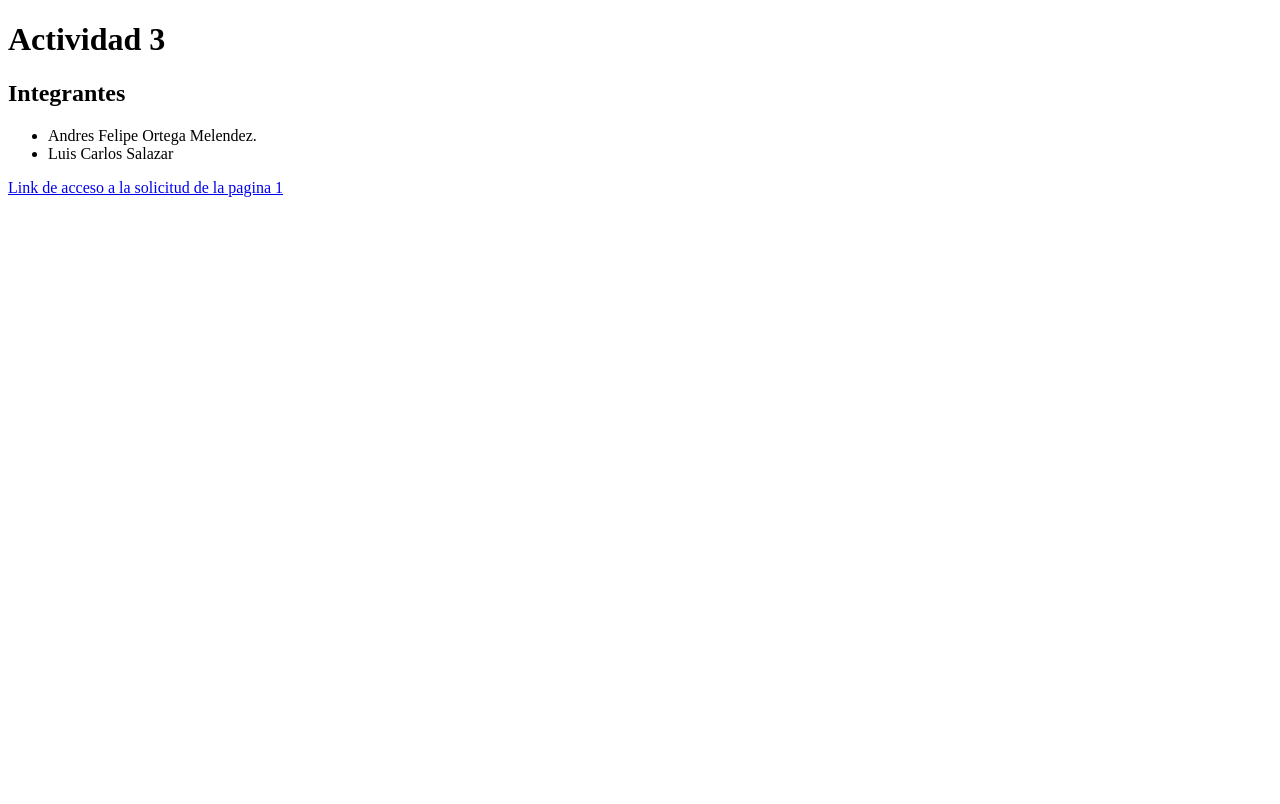
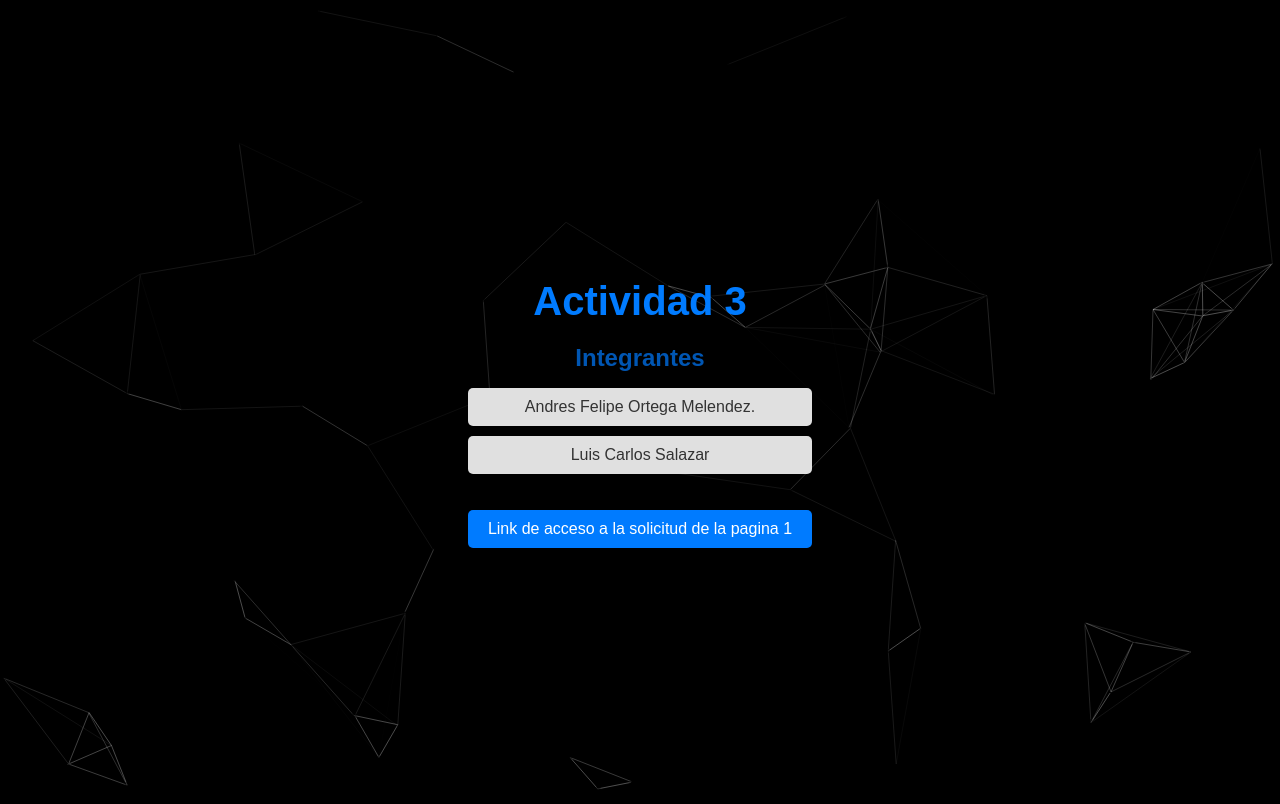
Before and after one commit to andresmelendez/trabajocolaborativo3, a plain HTML site: page index.html in a window 1280 px wide. Drawn offline with nearby package versions, Linux system fonts and the light colour scheme.

Commit message:
Trabajo colaborativo 3

```diff
--- a/index.html
+++ b/index.html
@@ -8,6 +8,8 @@
         <link rel="stylesheet" href="style.css">
     </head>
     <body>
+        <div id="particles-js"></div>
+        <div class="content">
             <h1>Actividad 3</h1>
 
             <h2>Integrantes</h2>
@@ -16,8 +18,13 @@
                 <li>Luis Carlos Salazar</li>
             </ul>
 
-        <a href="https://docs.google.com/document/d/11C96MARiCIuZkt97KPkVocNW6UtFbY5d/edit?usp=sharing&ouid=100839931200951929438&rtpof=true&sd=true" target="_blank">
+            <a
+                href="https://docs.google.com/document/d/11C96MARiCIuZkt97KPkVocNW6UtFbY5d/edit?usp=sharing&ouid=100839931200951929438&rtpof=true&sd=true"
+                target="_blank">
                 Link de acceso a la solicitud de la pagina 1
             </a>
+        </div>
+        <script src="https://cdn.jsdelivr.net/npm/particles.js@2.0.0/particles.min.js"></script>
+        <script src="script.js"></script>
     </body>
 </html>
--- /dev/null
+++ b/script.js
@@ -0,0 +1,117 @@
+// particles-config.js
+particlesJS('particles-js', {
+    particles: {
+        number: {
+            value: 50,
+            density: {
+                enable: true,
+                value_area: 800
+            }
+        },
+        color: {
+            value: '#000'
+        },
+        shape: {
+            type: 'circle',
+            stroke: {
+                width: 0,
+                color: '#000000'
+            },
+            polygon: {
+                nb_sides: 5
+            },
+            image: {
+                src: 'img/github.svg',
+                width: 100,
+                height: 100
+            }
+        },
+        opacity: {
+            value: 0.5,
+            random: false,
+            anim: {
+                enable: false,
+                speed: 1,
+                opacity_min: 0.1,
+                sync: false
+            }
+        },
+        size: {
+            value: 3,
+            random: true,
+            anim: {
+                enable: false,
+                speed: 40,
+                size_min: 0.1,
+                sync: false
+            }
+        },
+        line_linked: {
+            enable: true,
+            distance: 150,
+            color: '#ffffff',
+            opacity: 0.4,
+            width: 1
+        },
+        move: {
+            enable: true,
+            speed: 6,
+            direction: 'none',
+            random: false,
+            straight: false,
+            out_mode: 'out',
+            attract: {
+                enable: false,
+                rotateX: 600,
+                rotateY: 1200
+            }
+        }
+    },
+    interactivity: {
+        detect_on: 'canvas',
+        events: {
+            onhover: {
+                enable: true,
+                mode: 'repulse'
+            },
+            onclick: {
+                enable: true,
+                mode: 'push'
+            },
+            resize: true
+        },
+        modes: {
+            grab: {
+                distance: 400,
+                line_linked: {
+                    opacity: 1
+                }
+            },
+            bubble: {
+                distance: 400,
+                size: 40,
+                duration: 2,
+                opacity: 8,
+                speed: 3
+            },
+            repulse: {
+                distance: 200
+            },
+            push: {
+                particles_nb: 4
+            },
+            remove: {
+                particles_nb: 2
+            }
+        }
+    },
+    retina_detect: true,
+    config_demo: {
+        hide_card: false,
+        background_color: '#b61924',
+        background_image: '',
+        background_position: '50% 50%',
+        background_repeat: 'no-repeat',
+        background_size: 'cover'
+    }
+});
--- a/style.css
+++ b/style.css
@@ -0,0 +1,94 @@
+/* style.css */
+
+body, html {
+    margin: 0;
+    padding: 0;
+    width: 100%;
+    height: 100%;
+    overflow: hidden;
+    display: flex;
+    justify-content: center;
+    align-items: center;
+    background: #000;
+    color: #fff;
+    font-family: 'Arial', sans-serif;
+}
+
+#particles-js {
+    position: absolute;
+    width: 100%;
+    height: 100%;
+    z-index: 0;
+}
+
+.content {
+    position: relative;
+    z-index: 1;
+    text-align: center;
+}
+
+h1 {
+    font-size: 2.5em;
+    margin-bottom: 20px;
+    color: #007BFF;
+}
+
+h2 {
+    font-size: 1.5em;
+    margin-bottom: 15px;
+    color: #0056b3;
+}
+
+ul {
+    list-style-type: none;
+    padding: 0;
+}
+
+ul li {
+    background: #e0e0e0;
+    margin: 10px 0;
+    padding: 10px;
+    border-radius: 5px;
+    color: #333;
+    transition: background-color 0.3s, transform 0.3s;
+}
+
+ul li:hover {
+    background: #c0c0c0;
+    transform: translateY(-5px);
+}
+
+a {
+    display: inline-block;
+    margin-top: 20px;
+    padding: 10px 20px;
+    background: #007BFF;
+    color: #fff;
+    text-decoration: none;
+    border-radius: 5px;
+    transition: background-color 0.3s, transform 0.3s;
+}
+
+a:hover {
+    background: #0056b3;
+    transform: scale(1.1);
+}
+
+/* Responsivo */
+@media (max-width: 600px) {
+    h1 {
+        font-size: 2em;
+    }
+
+    h2 {
+        font-size: 1.2em;
+    }
+
+    ul li {
+        font-size: 1em;
+    }
+
+    a {
+        font-size: 1em;
+    }
+}
```
Lines whose indentation alone changed are shown as unchanged.
